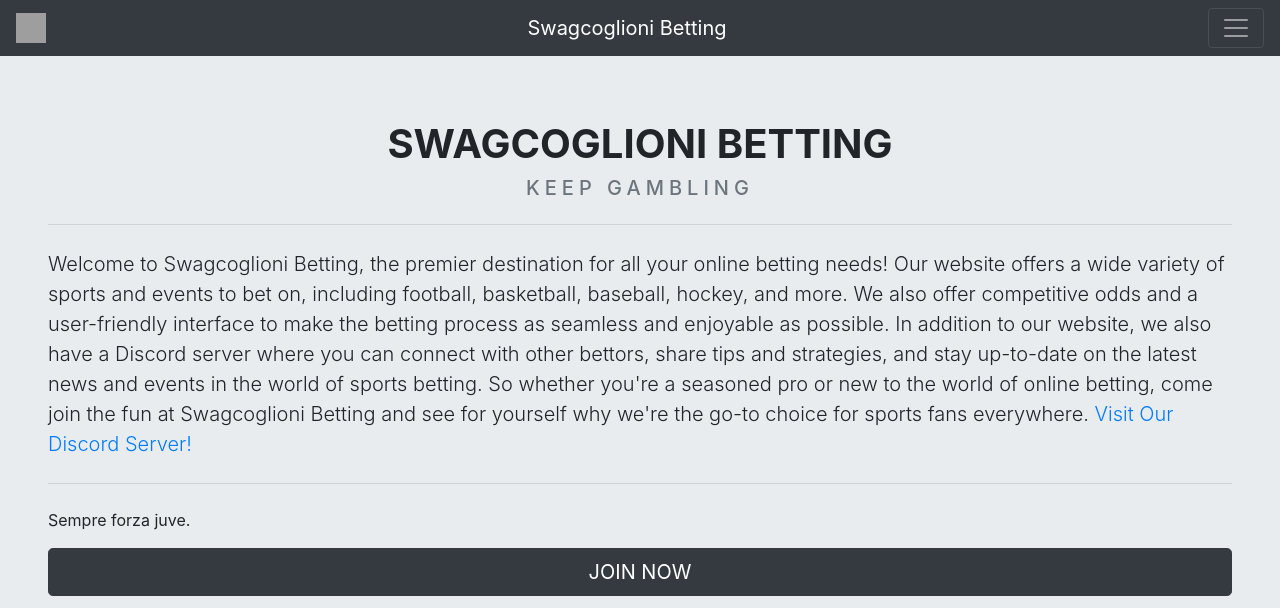
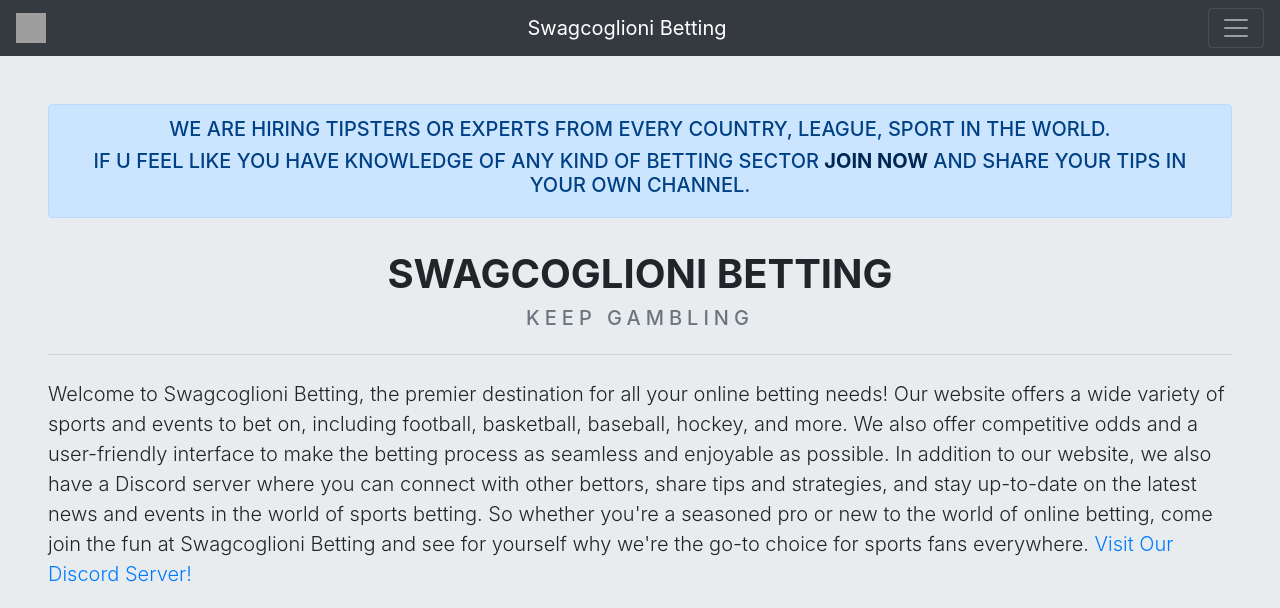
Before and after one commit to juanlepen/juanlepen.github.io, a Jekyll site: the page index.html, which Jekyll copies as it is, in a window 1280 px wide and 900 px high, cut to the strip 0-608 px from the top of the window. Built offline with Jekyll 4.4.1, drawn with Linux system fonts in a browser that asks for light colours; nearby versions of some CDN libraries; grey boxes are pictures that could not be loaded.

Commit message:
Update index.html

```diff
--- a/index.html
+++ b/index.html
@@ -82,6 +82,10 @@ j=d.createElement(s),dl=l!='dataLayer'?'&l='+l:'';j.async=true;j.src=
   </div>
     </nav>
     <div class="p-5" style="background-color:#e9ecef;">
+        <div class="alert alert-primary" role="alert">
+  <p class="h5 text-center" >WE ARE HIRING TIPSTERS OR EXPERTS FROM EVERY COUNTRY, LEAGUE, SPORT IN THE WORLD.</p>
+  <p class="h5 text-center" >IF U FEEL LIKE YOU HAVE KNOWLEDGE OF ANY KIND OF BETTING SECTOR <a href="https://discord.gg/yZKTsPcekg" class="alert-link">JOIN NOW</a> AND SHARE YOUR TIPS IN YOUR OWN CHANNEL.</p>
+</div>
        <h1 class="pt-3 text-center"><strong>SWAGCOGLIONI BETTING</strong></h1>
        <p class="h5 text-muted text-center" style="letter-spacing:5px">KEEP GAMBLING</p>
        <hr class="my-4">
```
